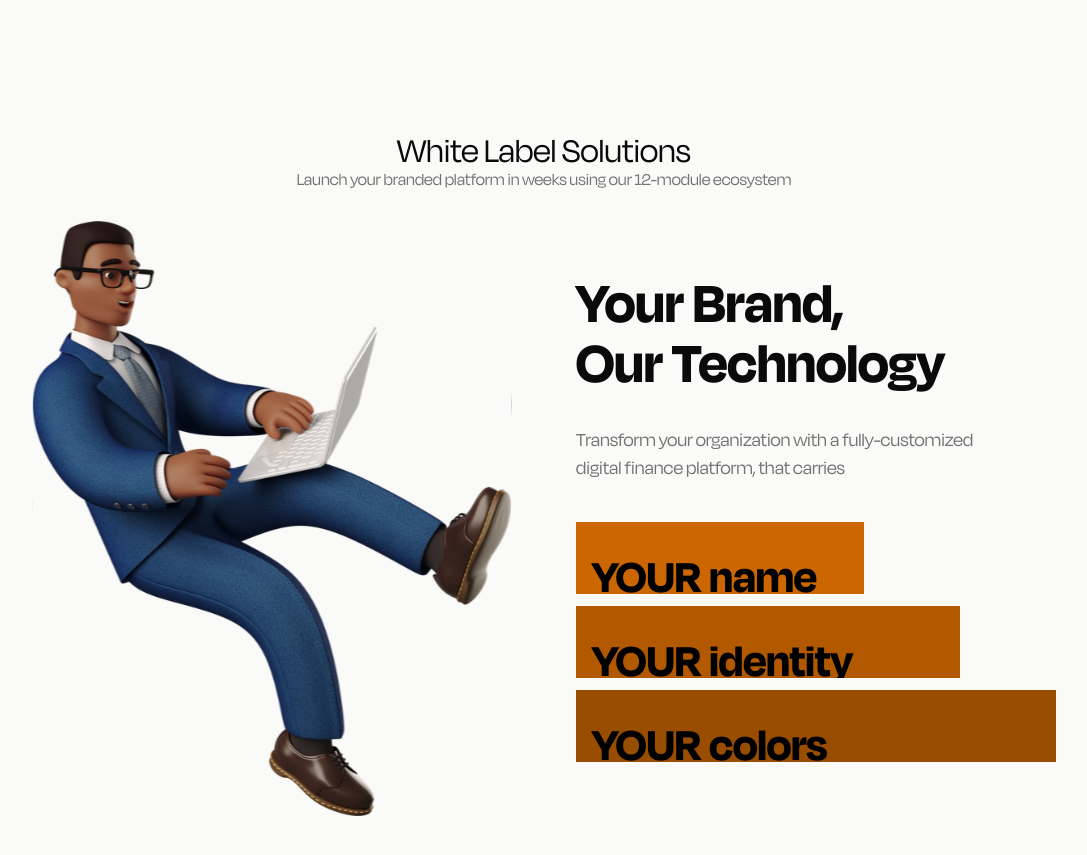
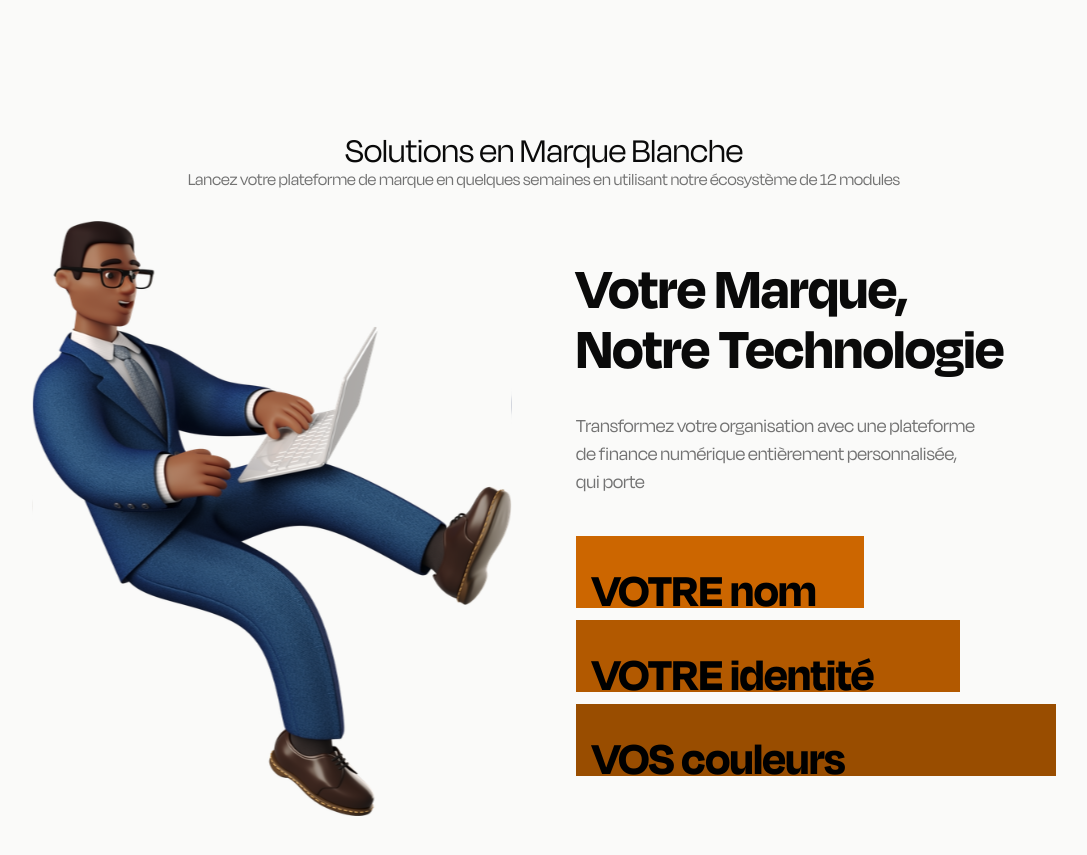
Before and after one commit to seif32/ema-landing, a React (Vite) app: page / in a window 1280 px wide. Shown: the part 7960-8815 px from the top of the page, without its empty margins (96-1183 px from the left). Built offline with nearby package versions, Linux system fonts and the light colour scheme; no server answers.

Commit message:
refactor white-label-solns-fr

```diff
--- a/src/components/sections/white-label-solutions/WhiteLabelSolutions.jsx
+++ b/src/components/sections/white-label-solutions/WhiteLabelSolutions.jsx
@@ -115,8 +115,8 @@ function WhiteLabelSolutions() {
       {/* Header */}
       <motion.div variants={itemVariants}>
         <SectionHeader
-          title="White Label Solutions"
-          subtitle="Launch your branded platform in weeks using our 12-module ecosystem"
+          title="Solutions en Marque Blanche"
+          subtitle="Lancez votre plateforme de marque en quelques semaines en utilisant notre écosystème de 12 modules"
         />
       </motion.div>
 
@@ -159,8 +159,8 @@ function WhiteLabelSolutions() {
               ease: "easeOut",
             }}
           >
-            Your Brand,
-            <br /> Our Technology
+            Votre Marque,
+            <br /> Notre Technologie
           </motion.h2>
 
           <motion.p
@@ -176,16 +176,16 @@ function WhiteLabelSolutions() {
               ease: "easeOut",
             }}
           >
-            Transform your organization with a fully-customized digital finance
-            platform, that carries
+            Transformez votre organisation avec une plateforme de finance
+            numérique entièrement personnalisée, qui porte
           </motion.p>
 
           {/* Animated Bars */}
           <div className="space-y-2 lg:space-y-3">
             {[
-              { width: "60%", color: "#CC6600", text: "YOUR name" },
-              { width: "80%", color: "#B25900", text: "YOUR identity" },
-              { width: "100%", color: "#994D00", text: "YOUR colors" },
+              { width: "60%", color: "#CC6600", text: "VOTRE nom" },
+              { width: "80%", color: "#B25900", text: "VOTRE identité" },
+              { width: "100%", color: "#994D00", text: "VOS couleurs" },
             ].map((bar, index) => (
               <motion.div
                 key={index}
```
